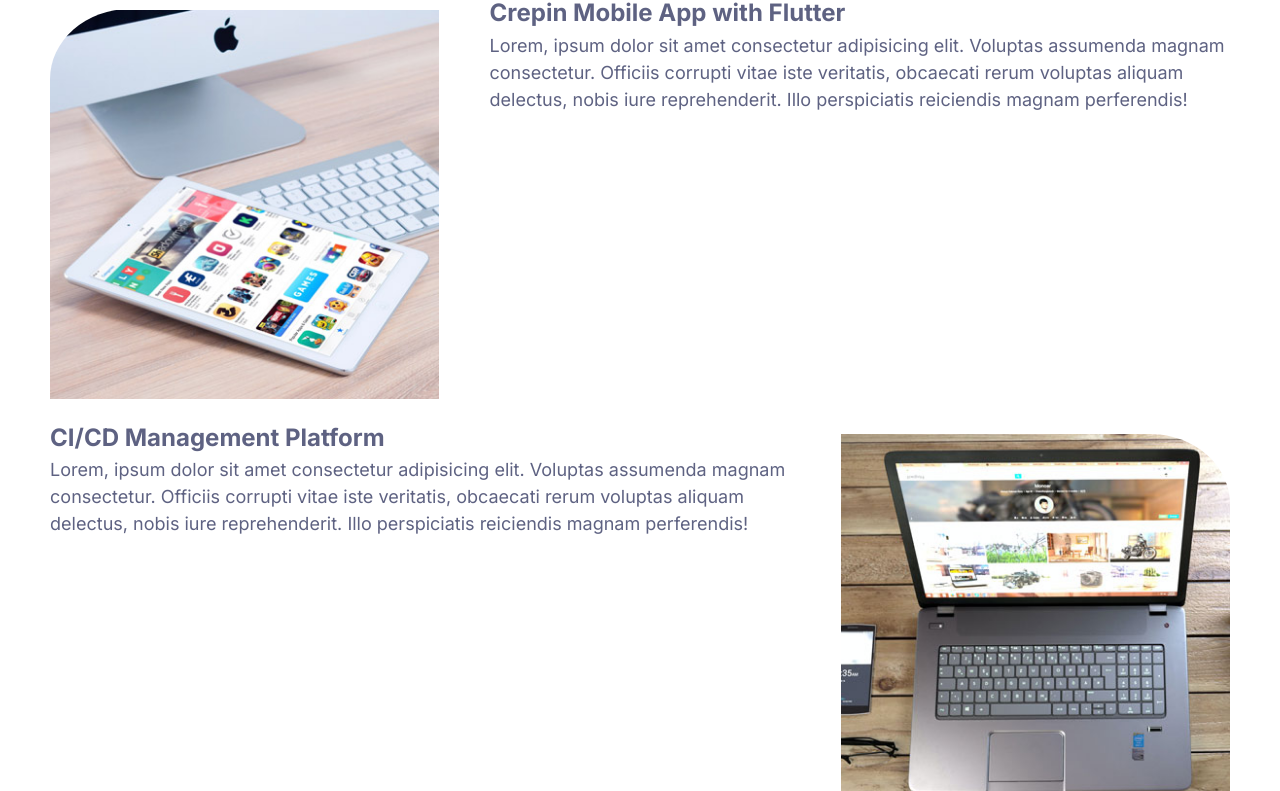
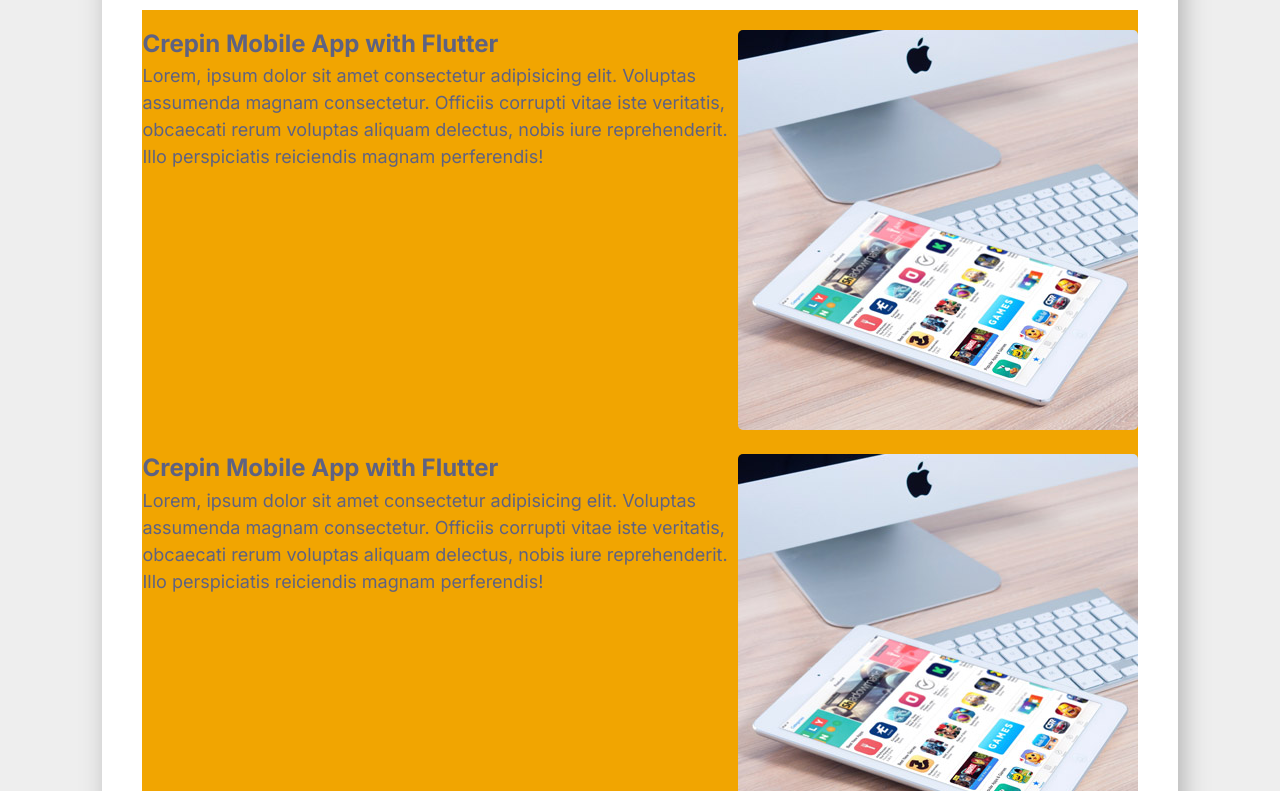
Before and after one commit to Sina2748/HTML, a plain HTML site: page index.html in a window 1280 px wide. Shown: the part 752-1543 px from the top of the page. Drawn offline with nearby package versions, Linux system fonts and the light colour scheme.

Commit message:
card respinsiveness

```diff
--- a/index.html
+++ b/index.html
@@ -39,7 +39,7 @@
 
 
           <div class="grid__hero__bottom">
-            <h2 class="title shadow">entrepreneur and code enthusiast</h2>
+            <h2 class="title">entrepreneur and code enthusiast</h2>
             <h1>Sina Samii</h1>
             <p>
               Hi. I'm Sina, an Entrepreneur and a Code Enthusiast. In 2016, I
@@ -59,26 +59,44 @@
       </div>
       <div class="space"></div>
     </section>
+
+
     <!-- projects -->
     <section class="card">
-      <h2 class="card__title">Projects I Have Done</h2>
-      <div class="grid grid__img_left">
-        <div class=" grid__img__topLeft"><img src="/images/app.jpg" alt=""></div>
-        <div class=" grid__right"><div class="card__text card__text__right-padding"><h3>Crepin Mobile App with Flutter</h3><p>Lorem, ipsum dolor sit amet consectetur adipisicing elit. Voluptas assumenda magnam consectetur. Officiis corrupti vitae iste veritatis, obcaecati rerum voluptas aliquam delectus, nobis iure reprehenderit. Illo perspiciatis reiciendis magnam perferendis!</p></div></div>
+      <h2 class="card__title">My Projects</h2>
+
+      <div class="grid__2box">
+
+        <div class="grid__text">
+          <h3>Crepin Mobile App with Flutter</h3>
+          <p>Lorem, ipsum dolor sit amet consectetur adipisicing elit. Voluptas assumenda magnam consectetur.
+             Officiis corrupti vitae iste veritatis, obcaecati rerum voluptas aliquam delectus, nobis iure
+              reprehenderit. Illo perspiciatis reiciendis magnam perferendis!</p>
+        </div>
+
+        <div class=" grid__imgBox"><img src="/images/app.jpg" alt=""></div>
+
       </div>
-      <div class="grid grid__img_right">
-        <div class=" grid__right"><div class="card__text card__text__left-padding"><h3>CI/CD Management Platform</h3><p>Lorem, ipsum dolor sit amet consectetur adipisicing elit. Voluptas assumenda magnam consectetur. Officiis corrupti vitae iste veritatis, obcaecati rerum voluptas aliquam delectus, nobis iure reprehenderit. Illo perspiciatis reiciendis magnam perferendis!</p></div></div>
-        <div class=" grid__img__topRight"><img src="/images/web.jpg" alt=""></div>
+
+      <div class="grid__2box">
+
+        <div class="grid__text">
+          <h3>Crepin Mobile App with Flutter</h3>
+          <p>Lorem, ipsum dolor sit amet consectetur adipisicing elit. Voluptas assumenda magnam consectetur.
+             Officiis corrupti vitae iste veritatis, obcaecati rerum voluptas aliquam delectus, nobis iure
+              reprehenderit. Illo perspiciatis reiciendis magnam perferendis!</p>
+        </div>
+
+        <div class=" grid__imgBox"><img src="/images/app.jpg" alt=""></div>
+
       </div>
-      <div class="grid grid__img_left">
-        <div class=" grid__img__topLeft"><img src="/images/crepin.JPG" alt=""></div>
-        <div class=" grid__right"><div class="card__text card__text__right-padding"><h3>Crepin.ir :  Product Design, Agile Production  and Online Sales</h3><p>Lorem, ipsum dolor sit amet consectetur adipisicing elit. Voluptas assumenda magnam consectetur. Officiis corrupti vitae iste veritatis, obcaecati rerum voluptas aliquam delectus, nobis iure reprehenderit. Illo perspiciatis reiciendis magnam perferendis!</p></div></div>
-      </div>
-      <div class="grid grid__img_right">
-        <div class=" grid__right"><div class="card__text card__text__left-padding"><h3>Digital Marketing</h3><p>Lorem, ipsum dolor sit amet consectetur adipisicing elit. Voluptas assumenda magnam consectetur. Officiis corrupti vitae iste veritatis, obcaecati rerum voluptas aliquam delectus, nobis iure reprehenderit. Illo perspiciatis reiciendis magnam perferendis!</p></div></div>
-        <div class=" grid__img__topRight"><img src="/images/digital-marketing.jpg" alt=""></div>
-      </div>
+
+
     </section>
+
+
+
+
     <!-- tools -->
     <section class="tools">
       <h2 class="tools">Tools I Have Worked With</h2>
--- a/styles/styles.css
+++ b/styles/styles.css
@@ -53,6 +53,14 @@ p {
   line-height: 150%;
 }
 
+/* navigation */
+
+.nav {
+  background-color: var(--color-background);
+}
+
+/* hero */
+
 .title {
   white-space: nowrap;
   text-transform: uppercase;
@@ -61,69 +69,8 @@ p {
   text-shadow: 1px 4px 4px rgba(0, 0, 0, 0.35);
 }
 
-/* card */
-
-.card {
-  margin-bottom: 10rem;
-  box-shadow: 5px 8px 25px #88888898;
-  background-color: white;
-  padding: 2rem 5rem;
-  margin-top: 5vw;
-  border-radius: 4rem;
-}
-.card__title {
-  display: block;
-  text-align: center;
-  padding-bottom: 1rem;
-}
-
-.card__text__right-padding {
-  padding-left: 5rem;
-}
-
-.card__text__left-padding {
-  padding-right: 5rem;
-}
-
-.grid__img_left {
-  display: grid;
-
-  grid-template-columns: 33% 67%;
-  border: 3px solid;
-}
-
-.grid__img_right {
-  display: grid;
-
-  grid-template-columns: 67% 33%;
-}
-
-.grid {
-  border: 0;
-  padding-bottom: 2rem;
-}
-
-.grid__img__topLeft > img {
-  width: 100%;
-  border-top-left-radius: 8rem;
-  object-fit: cover;
-  padding-top: 1rem;
-}
-
-.grid__img__topRight > img {
-  width: 100%;
-  border-top-right-radius: 8rem;
-  object-fit: cover;
-  padding-top: 1rem;
-}
-
-.grid__right {
-}
-
-/* hero */
-
 .space {
-  height: 40rem;
+  height: 35rem;
 }
 
 .grid_container {
@@ -224,10 +171,85 @@ p {
   }
 }
 
-/* navigation */
+/* card */
 
-.nav {
-  background-color: var(--color-background);
+.card {
+  margin-bottom: 10rem;
+  /* box-shadow: 5px 8px 25px #88888898; */
+  /* background-color: white; */
+  padding: 1rem 2rem;
+  /* margin-top: 5vw; */
+  border-radius: 4rem;
+}
+.card__title {
+  white-space: nowrap;
+  display: block;
+  /* text-align: center; */
+  padding-bottom: 1rem;
+  padding-left: 0rem;
+}
+
+.grid__2box {
+  background-color: #181e4b;
+  display: grid;
+  grid-template-columns: auto;
+  grid-template-rows: auto auto;
+}
+
+.grid__text {
+  margin-bottom: 1rem;
+  margin-top: 2rem;
+}
+
+.grid__imgBox > img {
+  width: 100%;
+  /* border-radius: 3rem; */
+  object-fit: cover;
+  padding-top: 0rem;
+}
+
+@media screen and (min-width: 415px) {
+  .card__title {
+    padding-left: 2rem;
+  }
+  .grid__2box {
+    background-color: #df6951;
+    display: grid;
+    grid-template-columns: auto;
+    grid-template-rows: auto auto;
+    margin: 0 2rem;
+  }
+}
+
+@media screen and (min-width: 650px) {
+  .card {
+    margin-bottom: 10rem;
+    box-shadow: 5px 8px 25px #88888898;
+    background-color: white;
+    padding: 3rem 2rem;
+    margin-top: -15vw;
+    border-radius: 4rem;
+  }
+  .grid__2box {
+    background-color: #f1a501;
+
+    grid-template-columns: auto auto;
+    grid-template-rows: auto;
+  }
+  .grid__imgBox > img {
+    margin-top: 2rem;
+    border-radius: 0.5rem;
+  }
+}
+
+@media screen and (min-width: 750px) {
+  .card {
+    margin-top: 5vw;
+  }
+  .card {
+    margin-right: 8vw;
+    margin-left: 8vw;
+  }
 }
 
 /* icons */
```
